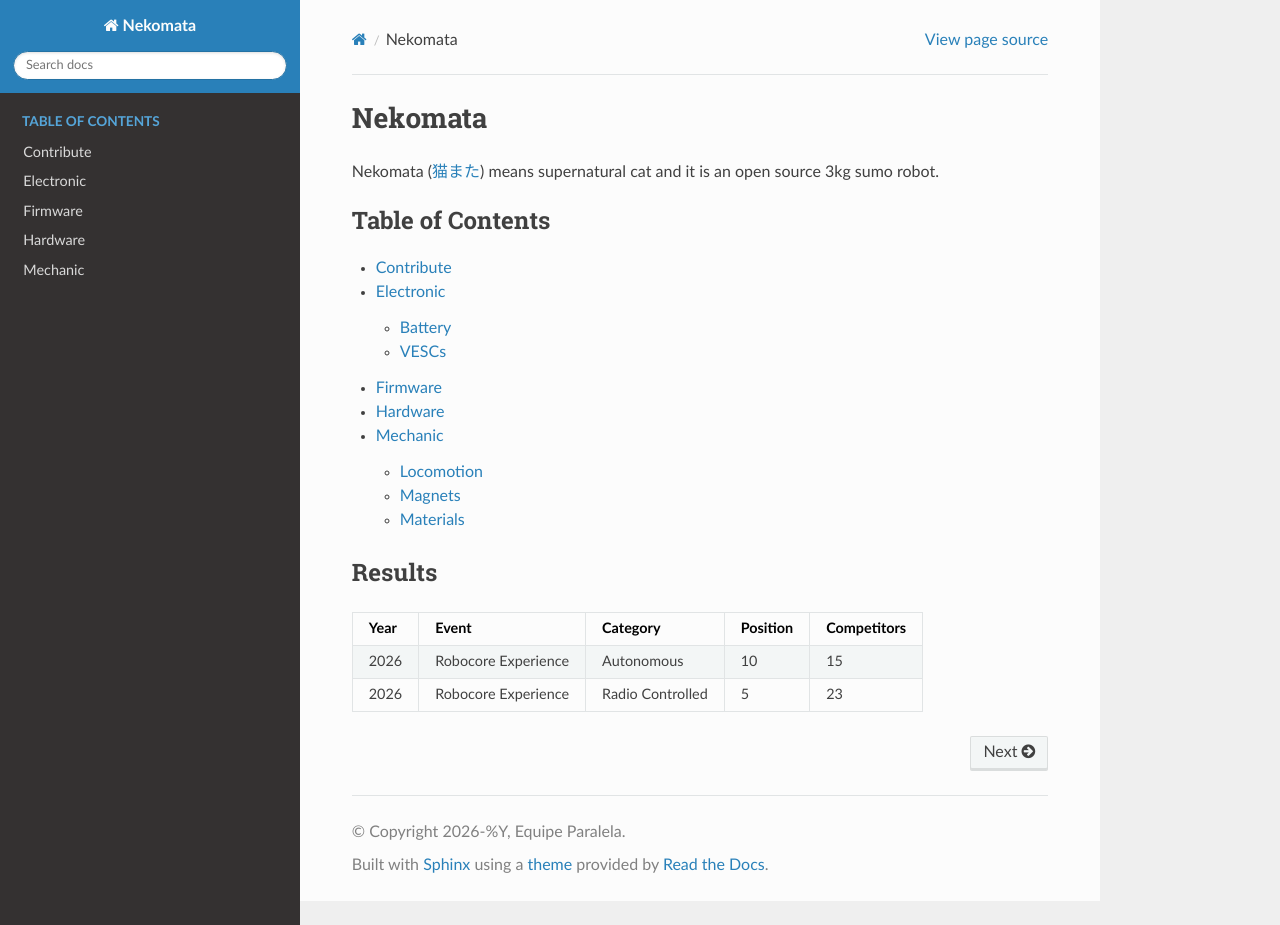
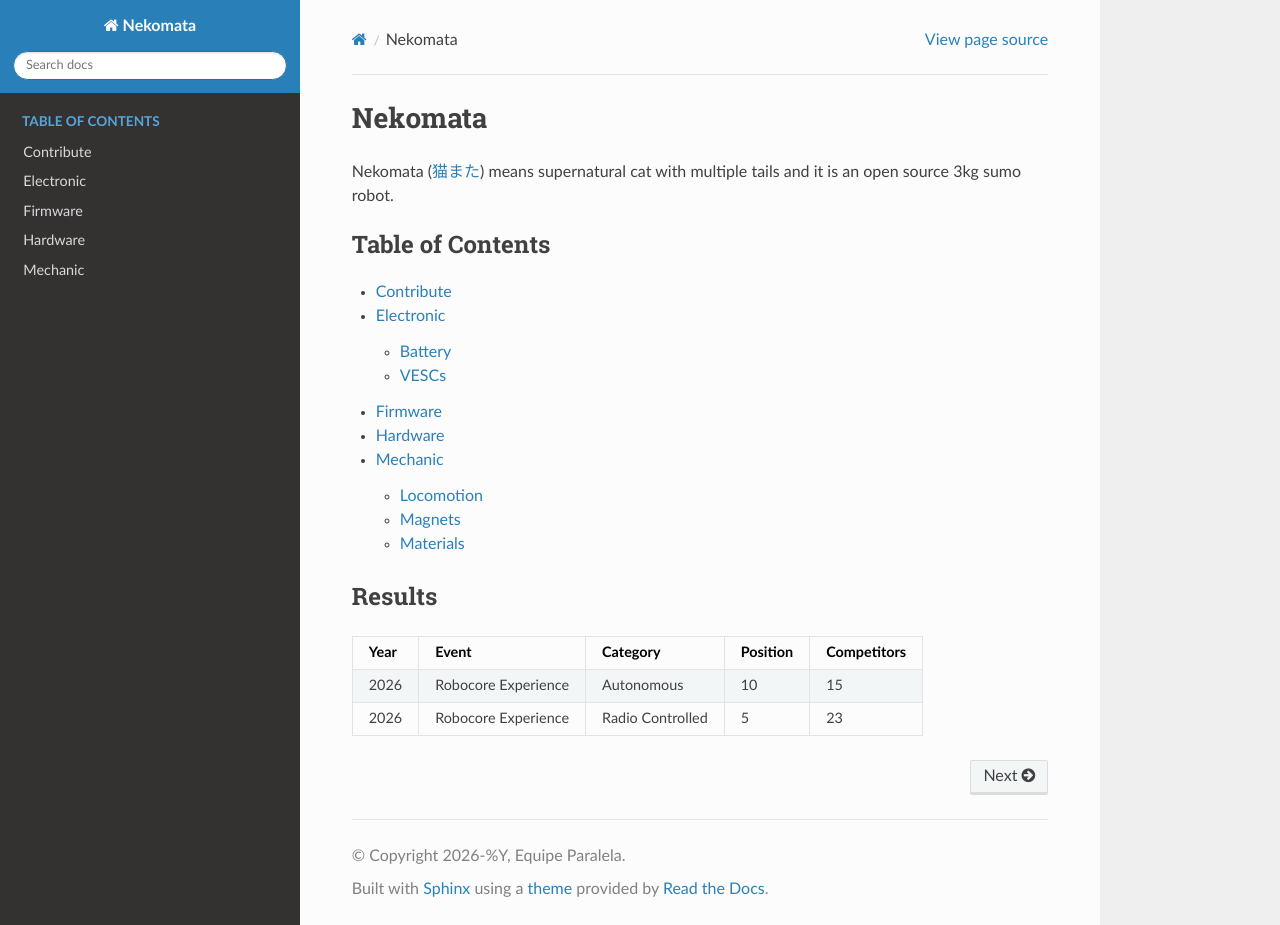
Before and after one commit to equipe-paralela/nekomata, a Sphinx documentation site: the page built from docs/source/index.rst, in a window 1280 px wide and 925 px high. Built offline with Sphinx 7.4.7 and the Read the Docs theme 3.1.0, drawn with Linux system fonts in a browser that asks for light colours.

Commit message:
docs: update project description

```diff
--- a/docs/source/index.rst
+++ b/docs/source/index.rst
@@ -1,7 +1,7 @@
 Nekomata
 ========
 
-Nekomata (`猫また <https://en.wikipedia.org/wiki/Nekomata>`_) means supernatural cat and it is an open source 3kg sumo robot.
+Nekomata (`猫また <https://en.wikipedia.org/wiki/Nekomata>`_) means supernatural cat with multiple tails and it is an open source 3kg sumo robot.
 
 .. toctree::
    :maxdepth: 2
```
